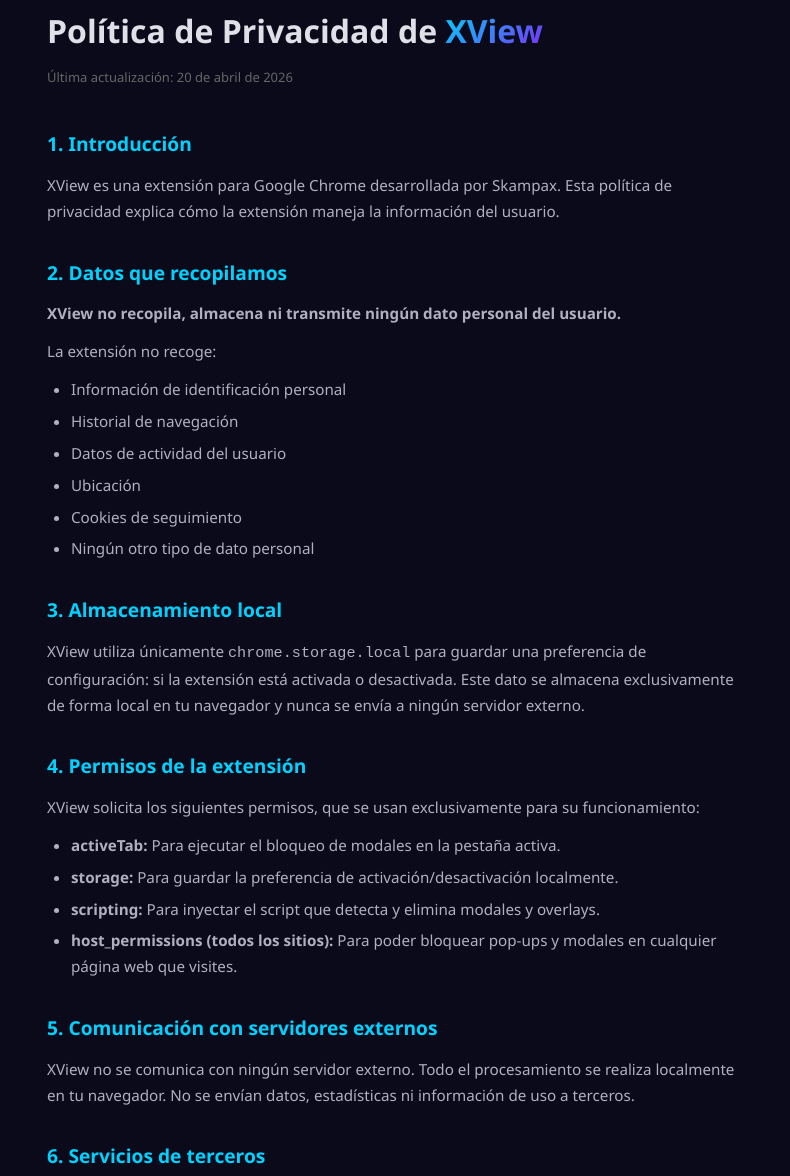
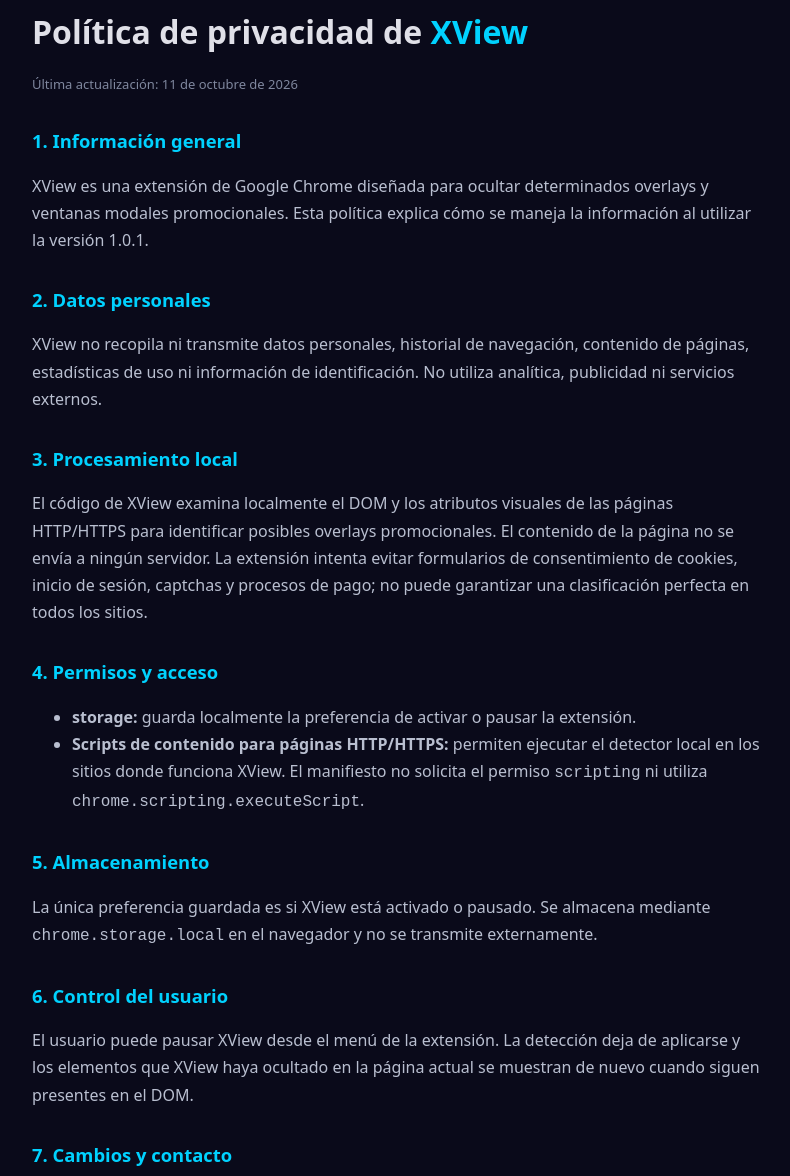
Before and after one commit to Mkiller96/xview, a plain HTML site: page privacy.html in a window 1280 px wide. Shown: the part 56-1232 px from the top of the page, without its empty margins (242-1032 px from the left). Drawn offline with Linux system fonts and the light colour scheme.

Commit message:
Revise privacy policy and improve formatting
Updated privacy policy content and formatting.

```diff
--- a/privacy.html
+++ b/privacy.html
@@ -1,124 +1,35 @@
-<!DOCTYPE html>
+<!doctype html>
 <html lang="es">
 <head>
-  <meta charset="UTF-8">
-  <meta name="viewport" content="width=device-width, initial-scale=1.0">
-  <title>Política de Privacidad — XView</title>
+  <meta charset="utf-8">
+  <meta name="viewport" content="width=device-width, initial-scale=1">
+  <title>Política de privacidad — XView</title>
   <style>
-    * { margin: 0; padding: 0; box-sizing: border-box; }
-    body {
-      font-family: 'Segoe UI', system-ui, sans-serif;
-      background: #0a0a1a;
-      color: #e0e0e8;
-      line-height: 1.7;
-    }
-    .container {
-      max-width: 750px;
-      margin: 0 auto;
-      padding: 60px 24px;
-    }
-    h1 {
-      font-size: 2rem;
-      font-weight: 800;
-      margin-bottom: 8px;
-    }
-    h1 span {
-      background: linear-gradient(135deg, #00d2ff, #7b2ff7);
-      -webkit-background-clip: text;
-      -webkit-text-fill-color: transparent;
-    }
-    .updated {
-      font-size: 13px;
-      color: #666;
-      margin-bottom: 40px;
-    }
-    h2 {
-      font-size: 1.2rem;
-      color: #00d2ff;
-      margin: 32px 0 12px;
-    }
-    p, li {
-      font-size: 0.95rem;
-      color: #b0b0c0;
-      margin-bottom: 12px;
-    }
-    ul {
-      padding-left: 24px;
-      margin-bottom: 12px;
-    }
-    li { margin-bottom: 6px; }
-    a {
-      color: #00d2ff;
-      text-decoration: none;
-    }
-    a:hover { text-decoration: underline; }
-    .footer {
-      margin-top: 60px;
-      padding-top: 20px;
-      border-top: 1px solid rgba(255,255,255,0.05);
-      text-align: center;
-      font-size: 12px;
-      color: #555;
-    }
-    .footer strong {
-      background: linear-gradient(135deg, #00d2ff, #7b2ff7);
-      -webkit-background-clip: text;
-      -webkit-text-fill-color: transparent;
-    }
+    *{box-sizing:border-box}body{margin:0;background:#0a0a1a;color:#e0e0e8;font:16px/1.7 system-ui,-apple-system,"Segoe UI",sans-serif}
+    main{max-width:780px;margin:auto;padding:48px 24px}h1{line-height:1.2}h1 span{color:#00d2ff}h2{margin-top:30px;color:#00d2ff;font-size:1.15rem}p,li{color:#b9bfd0}a{color:#00d2ff}.updated{color:#7f879e;font-size:13px}
   </style>
 </head>
 <body>
-  <div class="container">
-    <h1>Política de Privacidad de <span>XView</span></h1>
-    <p class="updated">Última actualización: 20 de abril de 2026</p>
-
-    <h2>1. Introducción</h2>
-    <p>XView es una extensión para Google Chrome desarrollada por Skampax. Esta política de privacidad explica cómo la extensión maneja la información del usuario.</p>
-
-    <h2>2. Datos que recopilamos</h2>
-    <p><strong>XView no recopila, almacena ni transmite ningún dato personal del usuario.</strong></p>
-    <p>La extensión no recoge:</p>
-    <ul>
-      <li>Información de identificación personal</li>
-      <li>Historial de navegación</li>
-      <li>Datos de actividad del usuario</li>
-      <li>Ubicación</li>
-      <li>Cookies de seguimiento</li>
-      <li>Ningún otro tipo de dato personal</li>
-    </ul>
-
-    <h2>3. Almacenamiento local</h2>
-    <p>XView utiliza únicamente <code>chrome.storage.local</code> para guardar una preferencia de configuración: si la extensión está activada o desactivada. Este dato se almacena exclusivamente de forma local en tu navegador y nunca se envía a ningún servidor externo.</p>
-
-    <h2>4. Permisos de la extensión</h2>
-    <p>XView solicita los siguientes permisos, que se usan exclusivamente para su funcionamiento:</p>
-    <ul>
-      <li><strong>activeTab:</strong> Para ejecutar el bloqueo de modales en la pestaña activa.</li>
-      <li><strong>storage:</strong> Para guardar la preferencia de activación/desactivación localmente.</li>
-      <li><strong>scripting:</strong> Para inyectar el script que detecta y elimina modales y overlays.</li>
-      <li><strong>host_permissions (todos los sitios):</strong> Para poder bloquear pop-ups y modales en cualquier página web que visites.</li>
-    </ul>
-
-    <h2>5. Comunicación con servidores externos</h2>
-    <p>XView no se comunica con ningún servidor externo. Todo el procesamiento se realiza localmente en tu navegador. No se envían datos, estadísticas ni información de uso a terceros.</p>
-
-    <h2>6. Servicios de terceros</h2>
-    <p>XView no utiliza servicios de terceros, herramientas de análisis, SDKs de publicidad ni ningún otro servicio externo.</p>
-
-    <h2>7. Seguridad</h2>
-    <p>Al no recopilar ni transmitir datos, XView minimiza cualquier riesgo de seguridad para el usuario. La extensión opera exclusivamente dentro del entorno local del navegador.</p>
-
-    <h2>8. Cambios en esta política</h2>
-    <p>Si se realizan cambios en esta política de privacidad, se actualizará la fecha de "Última actualización" en la parte superior de esta página.</p>
-
-    <h2>9. Contacto</h2>
-    <p>Si tienes preguntas sobre esta política de privacidad, puedes contactar al desarrollador a través de la página de la extensión en la Chrome Web Store.</p>
-
-    <div class="footer">
-      <p>Proyecto desarrollado por <strong>Skampax</strong></p>
-      <p>&copy; 2026 XView. Todos los derechos reservados.</p>
-      <p style="margin-top: 8px;"><a href="index.html">← Volver a XView</a></p>
-    </div>
-  </div>
+<main>
+  <h1>Política de privacidad de <span>XView</span></h1>
+  <p class="updated">Última actualización: 11 de octubre de 2026</p>
+  <h2>1. Información general</h2>
+  <p>XView es una extensión de Google Chrome diseñada para ocultar determinados overlays y ventanas modales promocionales. Esta política explica cómo se maneja la información al utilizar la versión 1.0.1.</p>
+  <h2>2. Datos personales</h2>
+  <p>XView no recopila ni transmite datos personales, historial de navegación, contenido de páginas, estadísticas de uso ni información de identificación. No utiliza analítica, publicidad ni servicios externos.</p>
+  <h2>3. Procesamiento local</h2>
+  <p>El código de XView examina localmente el DOM y los atributos visuales de las páginas HTTP/HTTPS para identificar posibles overlays promocionales. El contenido de la página no se envía a ningún servidor. La extensión intenta evitar formularios de consentimiento de cookies, inicio de sesión, captchas y procesos de pago; no puede garantizar una clasificación perfecta en todos los sitios.</p>
+  <h2>4. Permisos y acceso</h2>
+  <ul>
+    <li><strong>storage:</strong> guarda localmente la preferencia de activar o pausar la extensión.</li>
+    <li><strong>Scripts de contenido para páginas HTTP/HTTPS:</strong> permiten ejecutar el detector local en los sitios donde funciona XView. El manifiesto no solicita el permiso <code>scripting</code> ni utiliza <code>chrome.scripting.executeScript</code>.</li>
+  </ul>
+  <h2>5. Almacenamiento</h2>
+  <p>La única preferencia guardada es si XView está activado o pausado. Se almacena mediante <code>chrome.storage.local</code> en el navegador y no se transmite externamente.</p>
+  <h2>6. Control del usuario</h2>
+  <p>El usuario puede pausar XView desde el menú de la extensión. La detección deja de aplicarse y los elementos que XView haya ocultado en la página actual se muestran de nuevo cuando siguen presentes en el DOM.</p>
+  <h2>7. Cambios y contacto</h2>
+  <p>Esta política se actualizará cuando cambie el funcionamiento o el tratamiento de datos de XView. Para consultas, utiliza la información de contacto indicada en la ficha de XView en Chrome Web Store.</p>
+</main>
 </body>
 </html>
```
